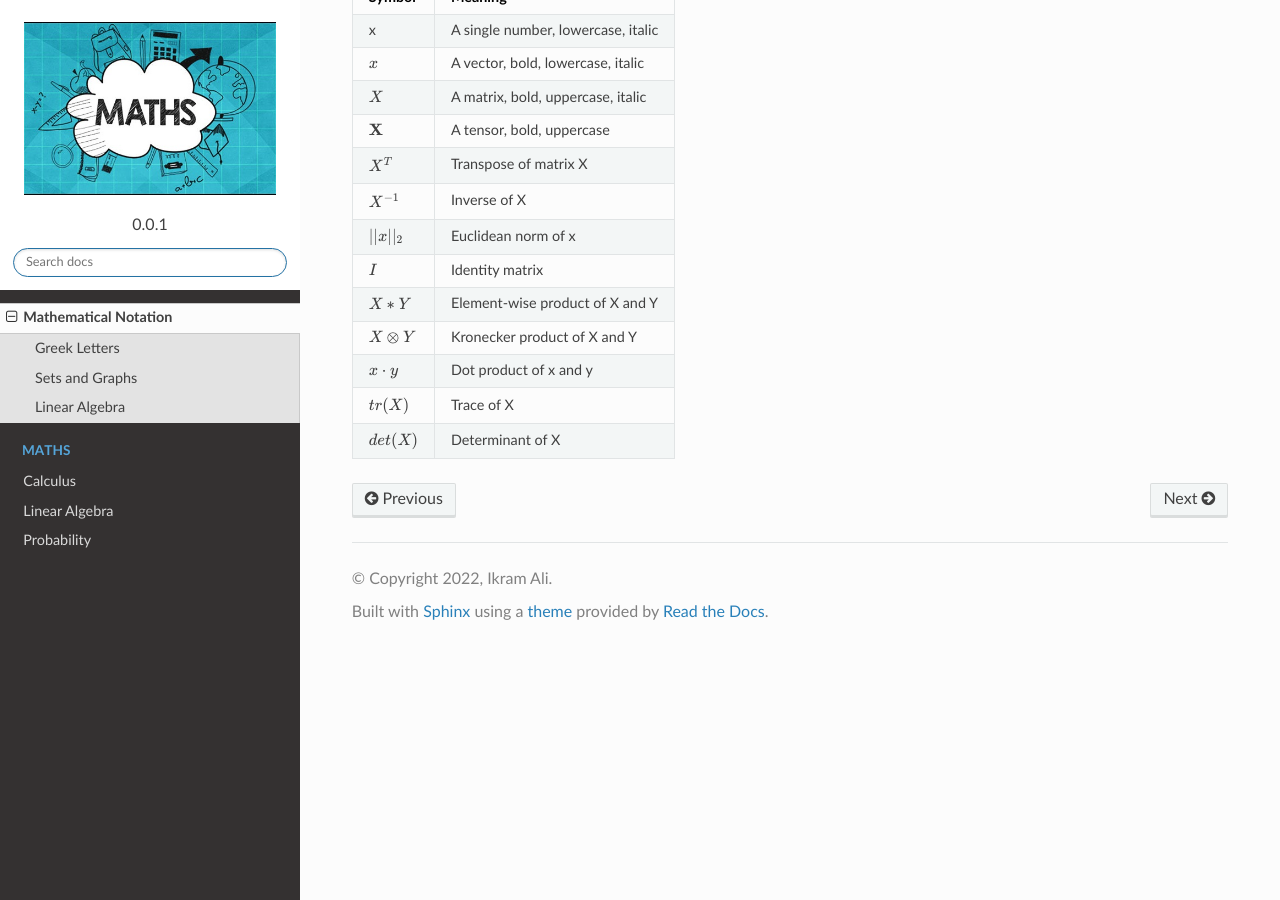
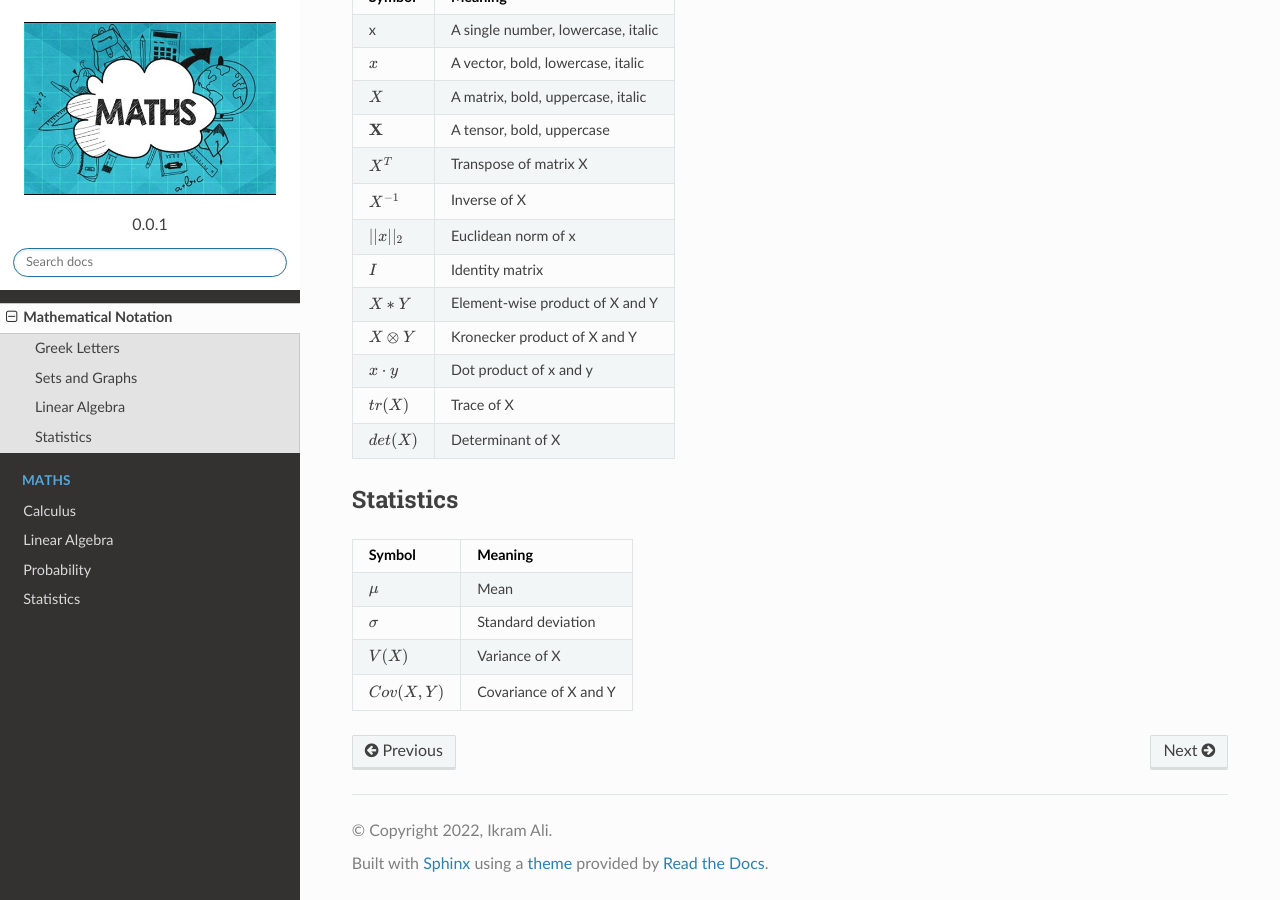
Before and after one commit to akkefa/ml-notes, a Sphinx documentation site: the page built from docs/notation.rst, in a window 1280 px wide and 900 px high, scrolled down 663 px. Built offline with Sphinx 7.4.7 and the Read the Docs theme 2.0.0, drawn with Linux system fonts in a browser that asks for light colours.

Commit message:
Cal (#8)
statistics page added

```diff
--- a/docs/calculus.rst
+++ b/docs/calculus.rst
@@ -1,7 +1,7 @@
 Calculus
 =========
-Calculus is a branch of mathematics that gives tools to study rate of change
-of functions trough two main areas: derivatives and integrals
+Calculus is a branch of mathematics that gives tools to study rate of change of functions trough two main areas:
+derivatives and integrals
 
 Derivatives
 ------------
@@ -78,5 +78,5 @@ You can extract rules from the fact that a function derivative corresponds to it
 **Constant Function**
 
 The rate of change of a function is equal to zero when y does not
-depend on $x$ (when the value of $y$ is the same for any x). For
+depend on x (when the value of y is the same for any x). For
 instance, take the function f(x) = 4.
--- a/docs/index.rst
+++ b/docs/index.rst
@@ -26,6 +26,7 @@ Contents
    calculus
    linear_algebra
    probability
+   statistics
 
 
 Indices and tables
--- a/docs/notation.rst
+++ b/docs/notation.rst
@@ -42,3 +42,14 @@ Linear Algebra
 :math:`tr(X)`          Trace of X
 :math:`det(X)`         Determinant of X
 ====================  ========================================
+
+Statistics
+------------
+========================================  =================================================================
+  Symbol                                     Meaning
+========================================  =================================================================
+:math:`\mu`                                Mean
+:math:`\sigma`                             Standard deviation
+:math:`V(X)`                               Variance of X
+:math:`Cov(X,Y)`                           Covariance of X and Y
+========================================  =================================================================
```
Also changed, not shown: docs/statistics.rst (added, +63 -0 lines).
